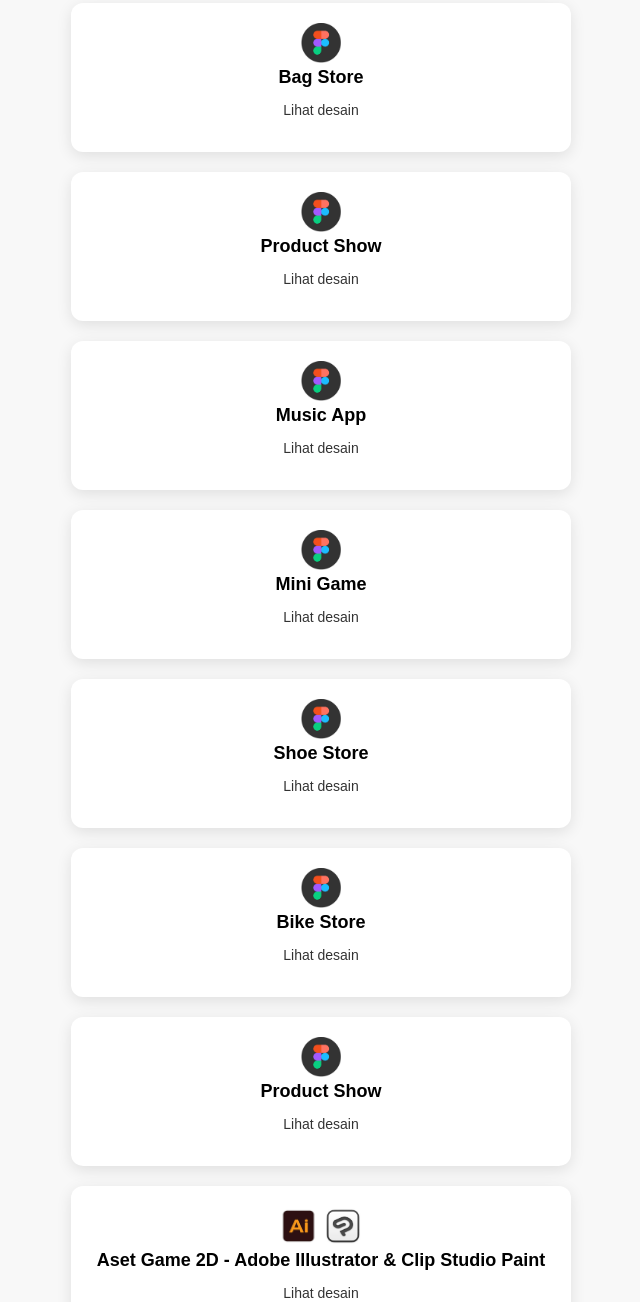
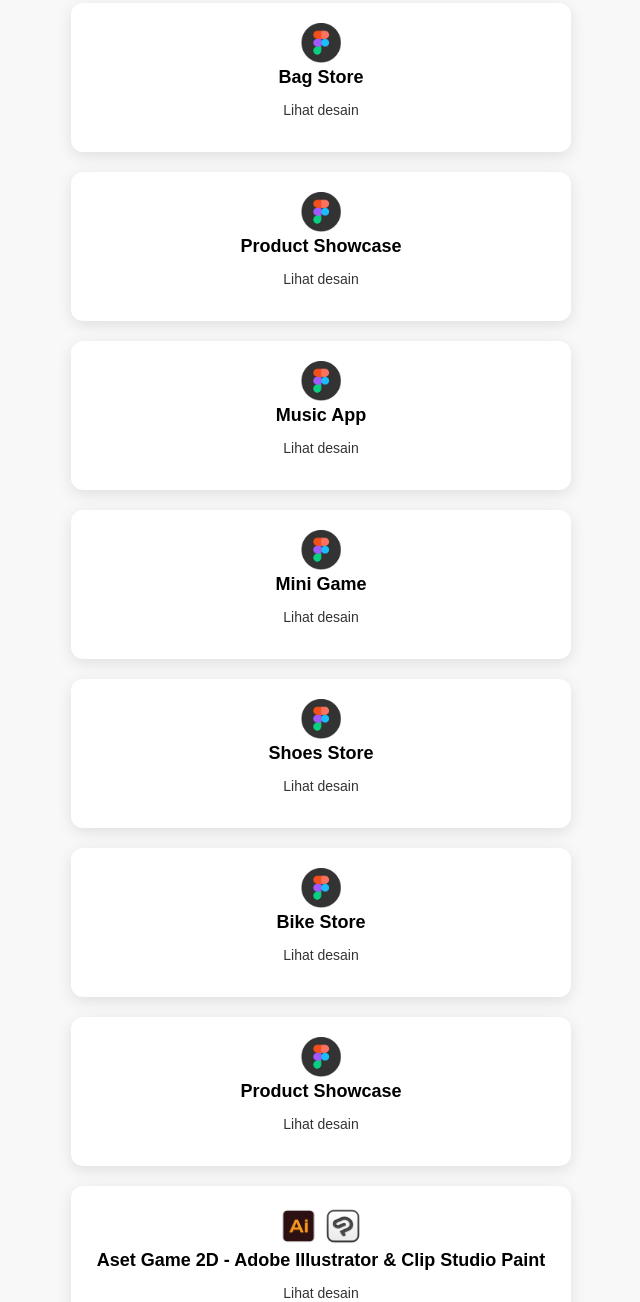
Before and after one commit to hanirwasita/portofoliohanifnirwa, a plain HTML site: page index.html in a window 1280 px wide. Shown: the part 615-1917 px from the top of the page, without its empty margins (319-959 px from the left). Drawn offline with Linux system fonts and the light colour scheme.

Commit message:
Update index.html

```diff
--- a/index.html
+++ b/index.html
@@ -33,7 +33,7 @@
             </a>
             <a href="https://www.figma.com/design/EiAxETQ6rsedKYsb2v2x8G/Puma-MB?m=auto&t=If8jd56aNkuZTCLH-1" target="_blank" class="card">
                 <img src="figa.png" class="iconapk" alt="Icon Figma">
-                <h3>Product Show</h3>
+                <h3>Product Showcase</h3>
                 <p>Lihat desain</p>
             </a>
             <a href="https://www.figma.com/design/TXSrof0ekdafEuLgEX4jMt/Music-App-nip?m=auto&t=If8jd56aNkuZTCLH-1" target="_blank" class="card">
@@ -48,7 +48,7 @@
             </a>
             <a href="https://www.figma.com/design/R7BkzmTFprjzqdRVylfqK6/Sepat-U-nip?m=auto&t=If8jd56aNkuZTCLH-1" target="_blank" class="card">
                 <img src="figa.png" class="iconapk" alt="Icon Figma">
-                <h3>Shoe Store</h3>
+                <h3>Shoes Store</h3>
                 <p>Lihat desain</p>
             </a>
             <a href="https://www.figma.com/design/OQ07HqRFD9x6HIYSvOjo4A/Bike-Store?m=auto&t=If8jd56aNkuZTCLH-1" target="_blank" class="card">
@@ -58,7 +58,7 @@
             </a>
             <a href="https://www.figma.com/design/mS1eGskSvR8rVqQuAU66Rd/Apple-s?m=auto&t=If8jd56aNkuZTCLH-1" target="_blank" class="card">
                 <img src="figa.png" class="iconapk" alt="Icon Figma">
-                <h3>Product Show</h3>
+                <h3>Product Showcase</h3>
                 <p>Lihat desain</p>
             </a>
             <a href="https://drive.google.com/drive/folders/1xtBL0CctKb5kuQwINUXeuzjFnOG49F1M?usp=sharing" target="_blank" class="card">
```
